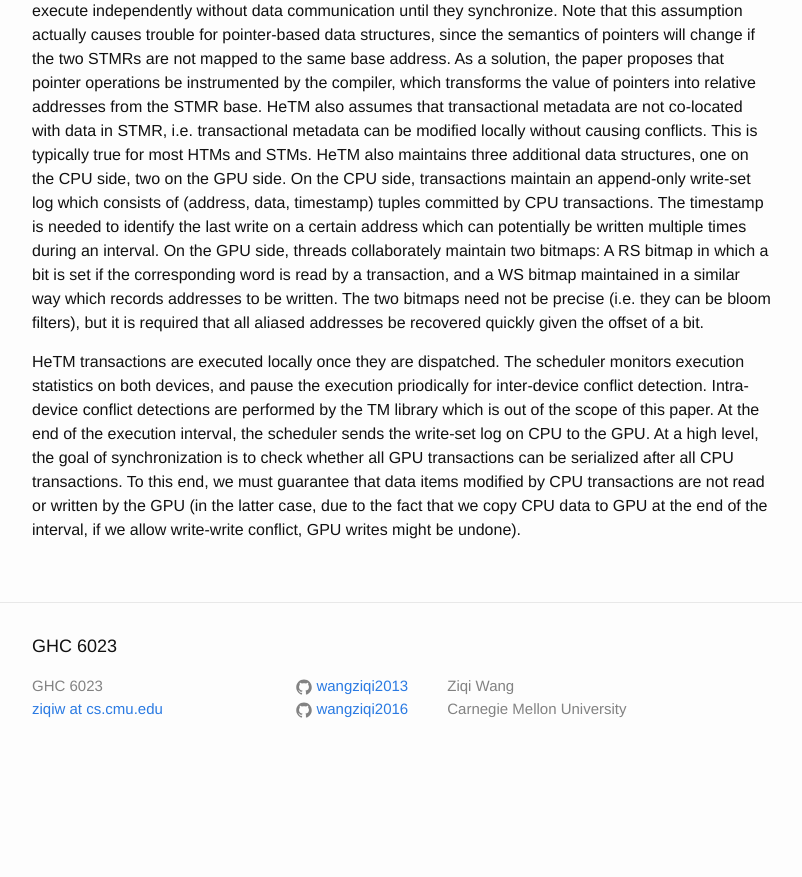
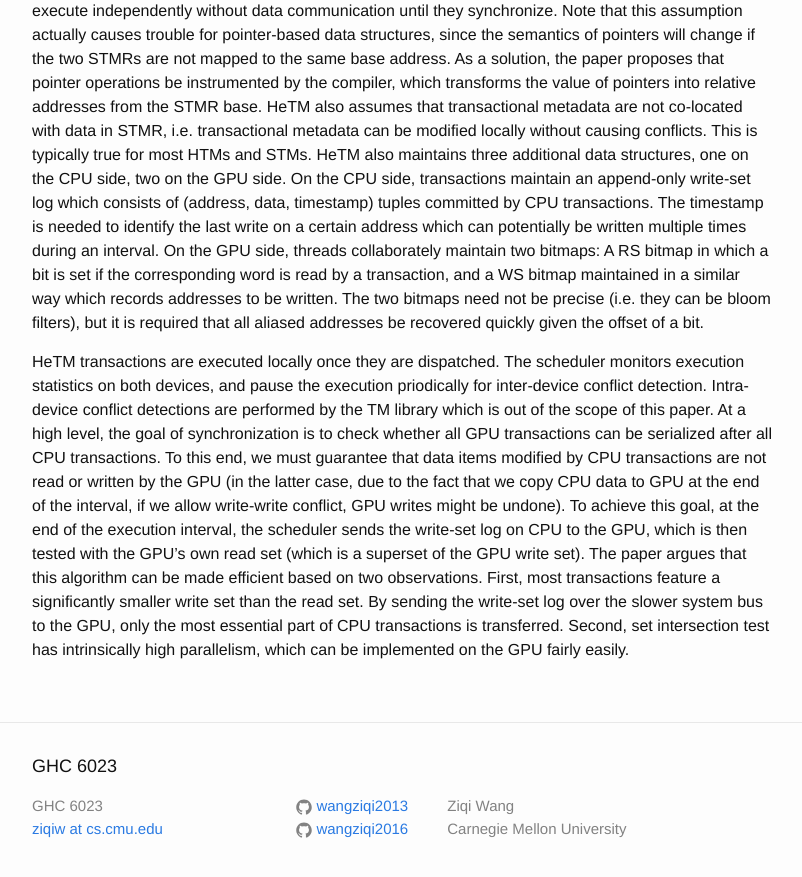
Before and after one commit to wangziqi2013/wangziqi2013.github.io, a Jekyll site: the page built from _posts/2019-10-20-hetm.markdown, in a window 1280 px wide and 900 px high, scrolled down 1378 px. Shown: the top 877 px of the window, without its empty margins (238-1040 px from the left). Built offline with Jekyll 4.4.1, drawn with Linux system fonts in a browser that asks for light colours; before the commit the page ends 2158 px from its top, so only the background shows below that.

Commit message:
Adding observations

```diff
--- a/_posts/2019-10-20-hetm.markdown
+++ b/_posts/2019-10-20-hetm.markdown
@@ -59,8 +59,13 @@ given the offset of a bit.
 
 HeTM transactions are executed locally once they are dispatched. The scheduler monitors execution statistics on both
 devices, and pause the execution priodically for inter-device conflict detection. Intra-device conflict detections
-are performed by the TM library which is out of the scope of this paper. At the end of the execution interval, the scheduler
-sends the write-set log on CPU to the GPU. At a high level, the goal of synchronization is to check whether all GPU
-transactions can be serialized after all CPU transactions. To this end, we must guarantee that data items modified by
-CPU transactions are not read or written by the GPU (in the latter case, due to the fact that we copy CPU data to
-GPU at the end of the interval, if we allow write-write conflict, GPU writes might be undone).
+are performed by the TM library which is out of the scope of this paper. At a high level, the goal of synchronization is
+to check whether all GPU transactions can be serialized after all CPU transactions. To this end, we must guarantee that
+data items modified by CPU transactions are not read or written by the GPU (in the latter case, due to the fact that we
+copy CPU data to GPU at the end of the interval, if we allow write-write conflict, GPU writes might be undone). To achieve
+this goal, at the end of the execution interval, the scheduler sends the write-set log on CPU to the GPU, which is then
+tested with the GPU's own read set (which is a superset of the GPU write set). The paper argues that this algorithm can
+be made efficient based on two observations. First, most transactions feature a significantly smaller write set than the
+read set. By sending the write-set log over the slower system bus to the GPU, only the most essential part of CPU
+transactions is transferred. Second, set intersection test has intrinsically high parallelism, which can be implemented
+on the GPU fairly easily.
```
